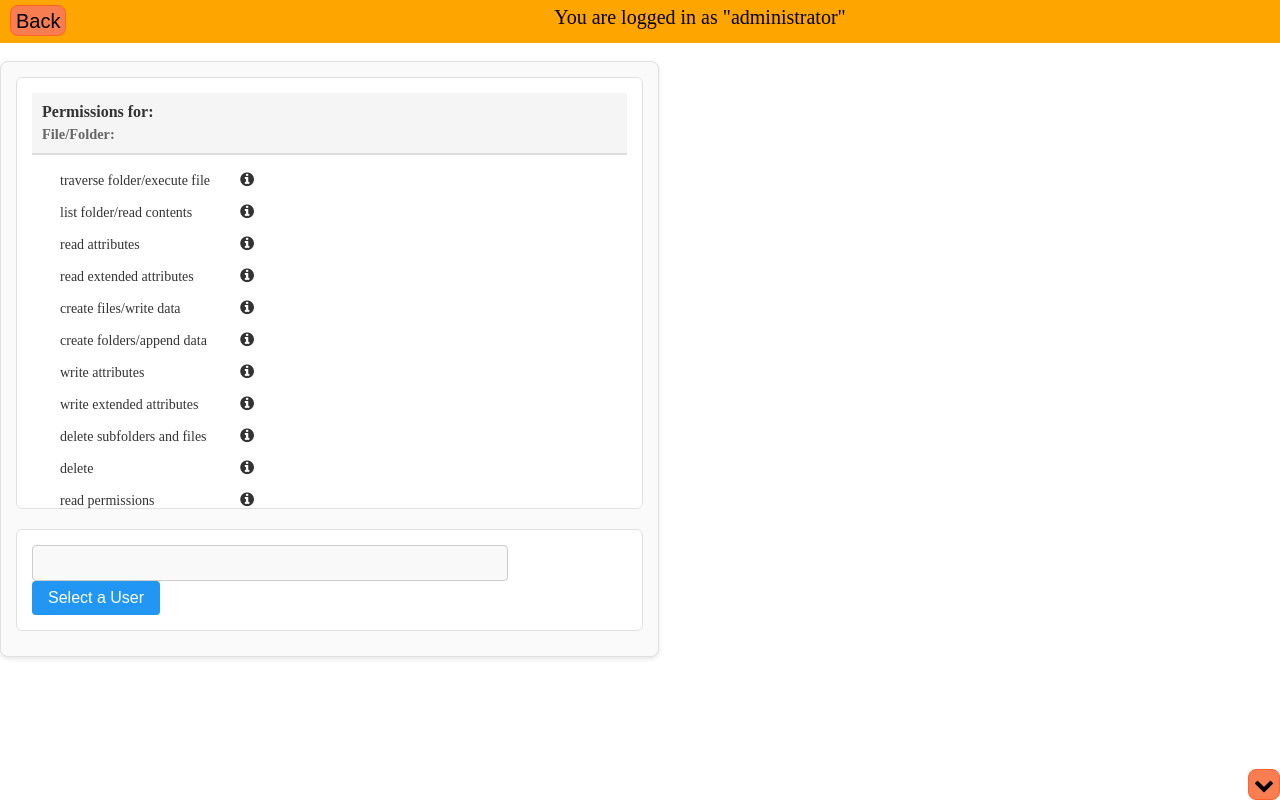
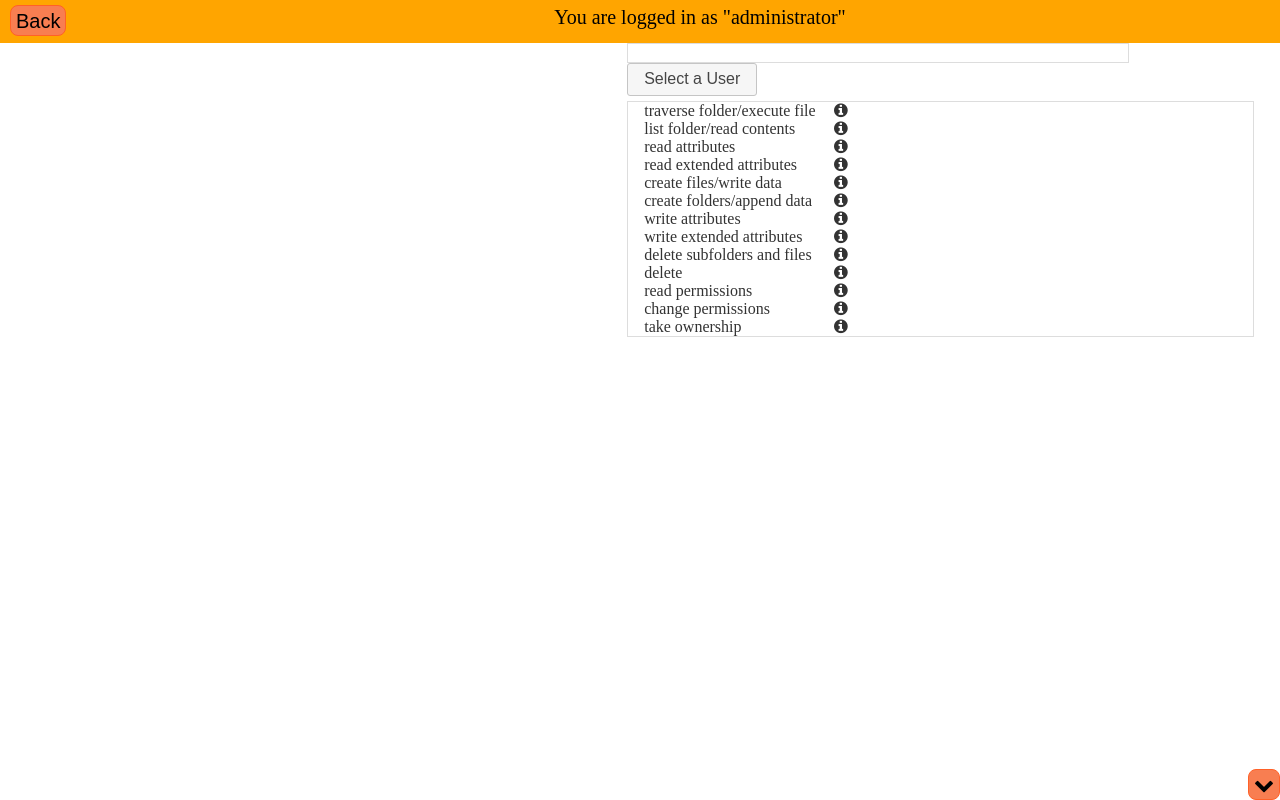
Before and after one commit to CSE256-Fall25/problem-solving-project-ps3, a website: page index.html in a window 1280 px wide. Drawn offline with nearby package versions, Linux system fonts and the light colour scheme; no server answers; a script that the page names is missing; a web font is replaced by a local one.

Commit message:
Revert "make side panel nicer"
This reverts commit dc8c165536e513c1b799e91d0e943b06e2969a93.

```diff
--- a/fileperms_style.css
+++ b/fileperms_style.css
@@ -1,14 +1,14 @@
 .file {
-    padding: 8px;
+    padding: 8;
     border-bottom: 1px solid #dddddd;
 }
 
 .section {
-    margin-bottom: 10px;
+    margin-bottom: 5px;
 }
 
 .ui-selected {
-    background: #2196F3;
+    background: #007fff;
     color: white;
 }
 
@@ -18,75 +18,6 @@
     right: 0;
 }
 
-#sidepanel {
-    padding: 15px;
-    background-color: #fafafa;
-    border-radius: 8px;
-    border: 1px solid #e0e0e0;
-    box-shadow: 0 2px 4px rgba(0,0,0,0.1);
-}
-
-#effpermpanel {
-    background-color: white;
-    border-radius: 6px;
-    padding: 15px;
-    margin-bottom: 20px;
-    border: 1px solid #e0e0e0;
-    max-height: 400px;
-}
-
-#userselfield_line {
-    background-color: white;
-    padding: 15px;
-    border-radius: 6px;
-    border: 1px solid #e0e0e0;
-    margin-top: 15px;
-}
-
-#userselfield_field {
-    padding: 8px 12px;
-    border-radius: 4px;
-    border: 1px solid #ccc;
-    background-color: #f9f9f9;
-}
-
-#userselfield_button {
-    padding: 8px 16px;
-    background-color: #2196F3;
-    color: white;
-    border: none;
-    border-radius: 4px;
-    cursor: pointer;
-    transition: background-color 0.3s;
-}
-
-#userselfield_button:hover {
-    background-color: #1976D2;
-}
-
-.effective_perm_name {
-    padding: 8px 12px;
-    font-size: 14px;
-}
-
-.effectivecheckcell {
-    text-align: center;
-    color: #4CAF50;
-}
-
-.permbutton {
-    margin-left: 10px;
-    padding: 6px 12px;
-    background-color: #f5f5f5;
-    border: 1px solid #ddd;
-    border-radius: 4px;
-    transition: all 0.2s;
-}
-
-.permbutton:hover {
-    background-color: #e8e8e8;
-    border-color: #999;
-}
 
 #mturk-top-banner-drop-down-content {
     position: absolute;
--- a/view.js
+++ b/view.js
@@ -22,7 +22,7 @@ let effective_permissions_panel = define_new_effective_permissions('effpermpanel
 let user_select_field = define_new_user_select_field('userselfield', 'Select a User', change_selected_user);
 let explanations_dialog = define_new_dialog('expdialog');
 
-$('#sidepanel').append([effective_permissions_panel, user_select_field]);
+$('#sidepanel').append([user_select_field, effective_permissions_panel]);
 
 $('.perm_info').on('click', { target: this }, display_dialog)
 
@@ -38,7 +38,7 @@ function make_file_element(file_obj) {
             <h3 id="${file_hash}_header">
                 <span class="oi oi-folder" id="${file_hash}_icon"/> ${file_obj.filename}
                 <button class="ui-button ui-widget ui-corner-all permbutton" path="${file_hash}" id="${file_hash}_permbutton">
-                    <span class="oi oi-lock-unlocked" id="${file_hash}_permicon"/>  Permissions
+                    <span class="oi oi-lock-unlocked" id="${file_hash}_permicon"/> Change Permissions
                 </button>
             </h3>
         </div>`)
@@ -58,7 +58,7 @@ function make_file_element(file_obj) {
         return $(`<div class='file'  id="${file_hash}_div">
             <span class="oi oi-file" id="${file_hash}_icon"/> ${file_obj.filename}
             <button class="ui-button ui-widget ui-corner-all permbutton" path="${file_hash}" id="${file_hash}_permbutton">
-                <span class="oi oi-lock-unlocked" id="${file_hash}_permicon"/>  Permissions
+                <span class="oi oi-lock-unlocked" id="${file_hash}_permicon"/> Permissions
             </button>
         </div>`)
     }
--- a/view_helper.js
+++ b/view_helper.js
@@ -150,14 +150,6 @@ function define_new_effective_permissions(id_prefix, add_info_col = false, which
     // Set up the table:
     let effective_container = $(`<div id="${id_prefix}" class="ui-widget-content" style="overflow-y:scroll"></div>`)
 
-    // Add header row with better styling
-    effective_container.append(`
-        <div id="${id_prefix}_header" style="font-weight: bold; padding: 10px; background-color: #f5f5f5; border-bottom: 2px solid #ddd; margin-bottom: 10px;">
-            <div style="margin-bottom: 5px;">Permissions for: <span id="${id_prefix}_username_display" style="color: #2196F3;"></span></div>
-            <div style="font-size: 0.9em; color: #666;">File/Folder: <span id="${id_prefix}_filepath_display" style="color: #4CAF50;"></span></div>
-        </div>
-    `)
-
     // If no subset of permissions is passed in, use all of them.
     if(which_permissions === null) {
         which_permissions = Object.values(permissions)
@@ -186,11 +178,6 @@ function define_new_effective_permissions(id_prefix, add_info_col = false, which
         // get current settings:
         let username = effective_container.attr('username')
         let filepath = effective_container.attr('filepath')
-
-        // Update username and filepath display in header
-        $(`#${id_prefix}_username_display`).text(username || '(No user selected)')
-        $(`#${id_prefix}_filepath_display`).text(filepath || '(No file selected)')
-
         // if both properties are set correctly:
         if( username && username.length > 0 && (username in all_users) &&
             filepath && filepath.length > 0 && (filepath in path_to_file)) {
```
